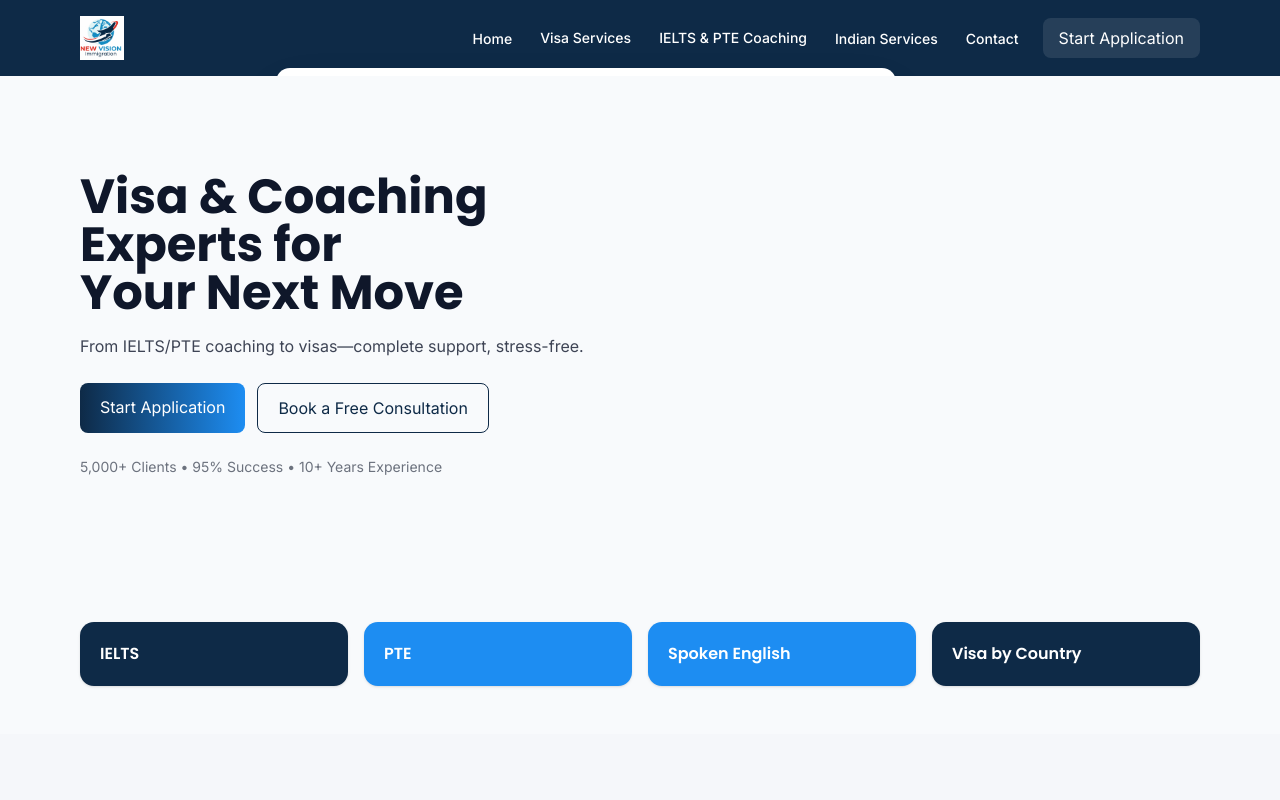
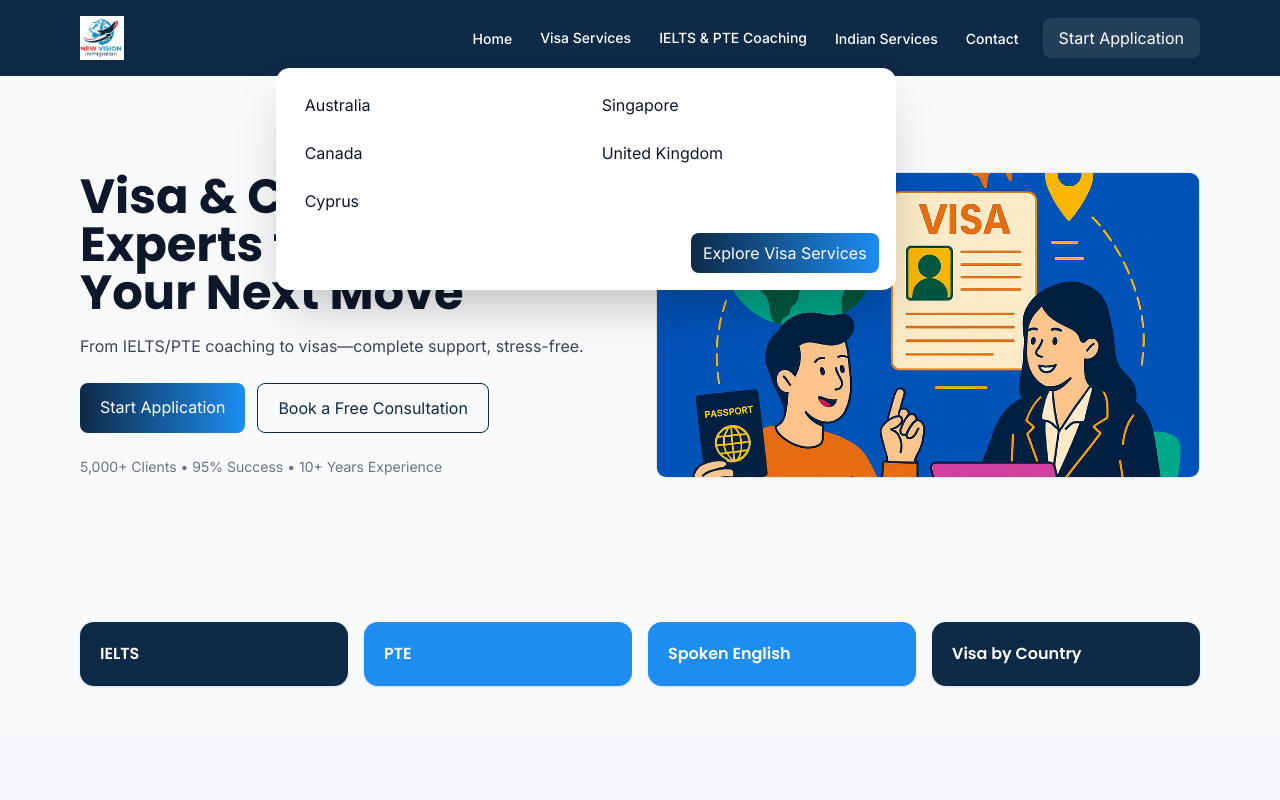
Before and after one commit to Webnome/newvisionimmigration, a Next.js app: page / in a window 1280 px wide. Both pictures are taken after a click on the button "Visa Services". Shown: the top 800 px of the page. Built offline with nearby package versions, Linux system fonts and the light colour scheme.

Commit message:
refactor(ui): adjust component styling and layering Navbar menu issue fixed. HeroSection Image opacity removed

```diff
--- a/components/hero.tsx
+++ b/components/hero.tsx
@@ -2,7 +2,7 @@ import Link from "next/link"
 
 export function Hero() {
   return (
-    <section className="relative overflow-hidden bg-surface">
+    <section className="overflow-hidden bg-surface">
       <div className="container-balanced py-16 md:py-24 grid gap-8 md:grid-cols-2 items-center">
         <div className="reveal revealed">
           <h1 className="font-heading text-3xl md:text-5xl font-bold text-balance text-ink">
@@ -22,7 +22,7 @@ export function Hero() {
           <div className="mt-6 text-sm text-ink/60">5,000+ Clients • 95% Success • 10+ Years Experience</div>
         </div>
         <div
-          className="relative aspect-[4/3] md:aspect-[16/9] rounded-lg overflow-hidden bg-white border shadow-inner reveal"
+          className="relative aspect-[4/3] md:aspect-[16/9] rounded-lg overflow-hidden bg-white border shadow-inner"
           aria-label="Hero illustration"
         >
           <img
--- a/components/site/navbar.tsx
+++ b/components/site/navbar.tsx
@@ -95,7 +95,7 @@ export function Navbar() {
                 {hasMega && isOpen && (
                   <div
                     role="menu"
-                    className="absolute left-1/2 -translate-x-1/2 mt-3 w-[620px] rounded-xl border border-white/10 bg-white text-ink shadow-2xl p-4 data-[state=open]:animate-in"
+                    className="absolute left-1/2 -translate-x-1/2 mt-3 z-10 w-[620px] rounded-xl border border-white/10 bg-white text-ink shadow-2xl p-4 data-[state=open]:animate-in"
                   >
                     <div className="grid grid-cols-2 gap-2">
                       {item.mega!.map((m) => (
```
